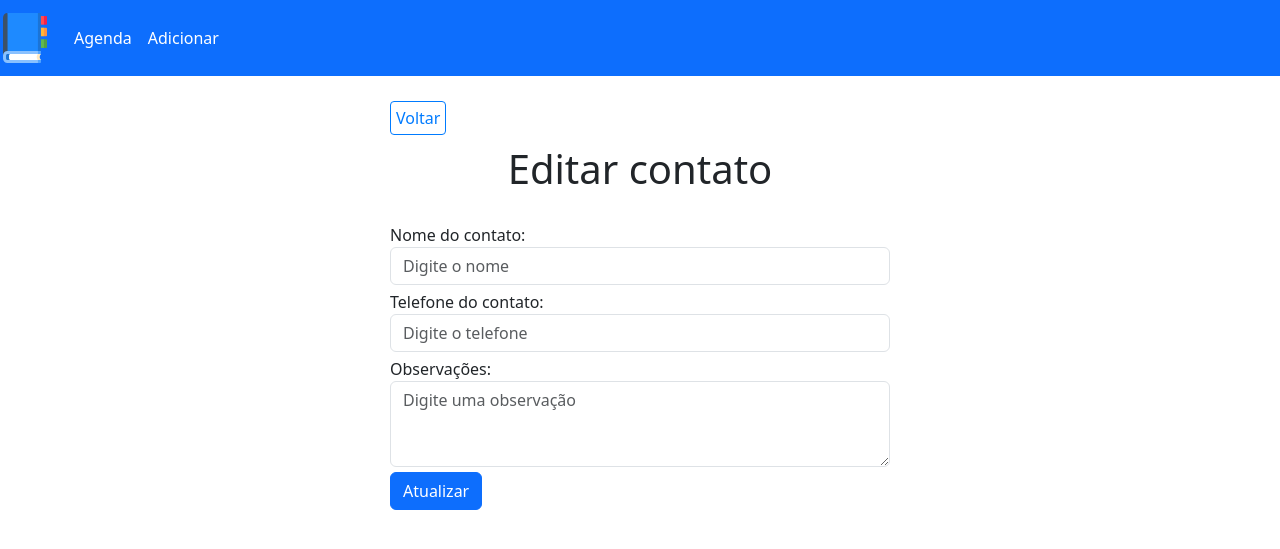
After one commit to jean-meandonca/agenda-php, a PHP site: page /edit.php in a window 1280 px wide. The commit adds this page. Shown: the top 549 px of the page. Run offline with PHP 8.4, Linux system fonts and the light colour scheme; data that the repository does not hold is empty.

Commit message:
feat(tela-edit) - ao clickar no icone de editar, e levado a uma pagina onde os dados sao resgatados e e possivel editar

```diff
--- /dev/null
+++ b/edit.php
@@ -0,0 +1,27 @@
+<?php
+    include_once("templates/header.php");
+?>
+    <div class="container">
+        <?php include_once("templates/backbtn.html"); ?>
+        <h1 id="main-title">Editar contato</h1>
+        <form id="create-form" action="<?= $BASE_URL ?>config/process.php" method="POST">
+            <input type="hidden" name="type" value="edit">
+            <input type="hidden" name="id" value="<?= $contact['id']?>">
+            <div class="form-group">
+                <label for="name">Nome do contato:</label>
+                <input type="text" class="form-control" id="name" name="name" placeholder="Digite o nome" value="<?= $contact['name']?>" required>
+            </div>
+            <div class="form-group">
+                <label for="phone">Telefone do contato:</label>
+                <input type="text" class="form-control" id="phone" name="phone" placeholder="Digite o telefone" value="<?= $contact['phone']?>" required>
+            </div>
+            <div class="form-group">
+                <label for="observations">Observações:</label>
+                <textarea type="text" class="form-control" id="observations" name="observations" placeholder="Digite uma observação" rows="3"><?= $contact['observations']?></textarea>
+            </div>
+            <button type="submit" class="btn btn-primary">Atualizar</button>
+        </form>
+    </div>
+<?php
+    include_once("templates/footer.php");
+?>
--- a/index.php
+++ b/index.php
@@ -24,7 +24,7 @@
                             <td scope="row"><?= $contact["phone"]?></td>
                             <td class="actions">
                                 <a href="<?= $BASE_URL ?>show.php?id=<?= $contact["id"] ?>"><i class="fas fa-eye check-icon"></i></a>
-                                <a href="#"><i class="far fa-edit edit-icon"></i></a>
+                                <a href="<?= $BASE_URL ?>edit.php?id=<?= $contact["id"] ?>"><i class="far fa-edit edit-icon"></i></a>
                                 <button type="submit" class="delete-btn"><i class="fas fa-times delete-icon"></i></button>
                             </td>
                         </tr>
```
